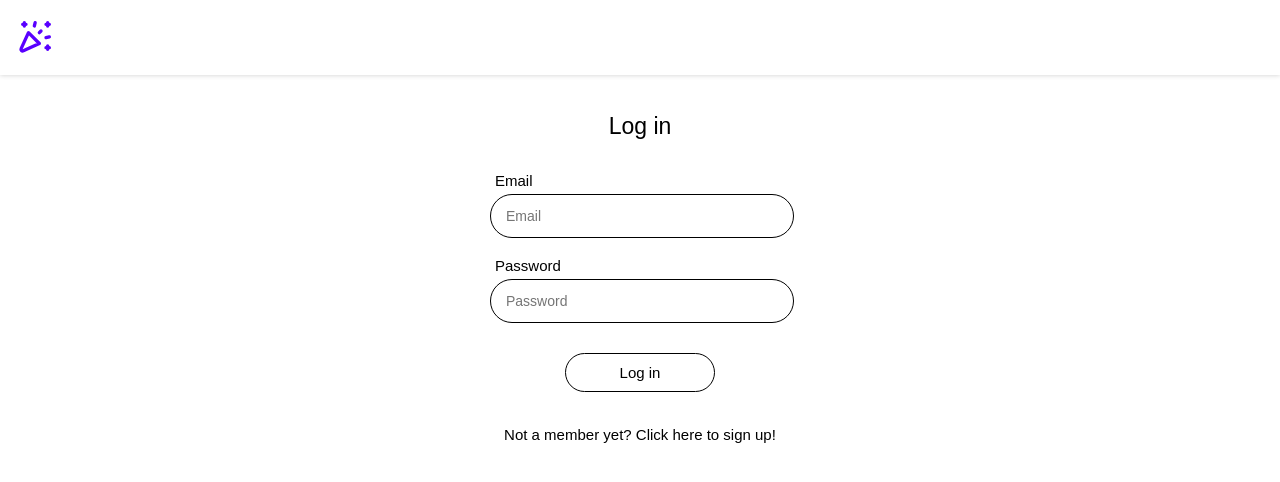
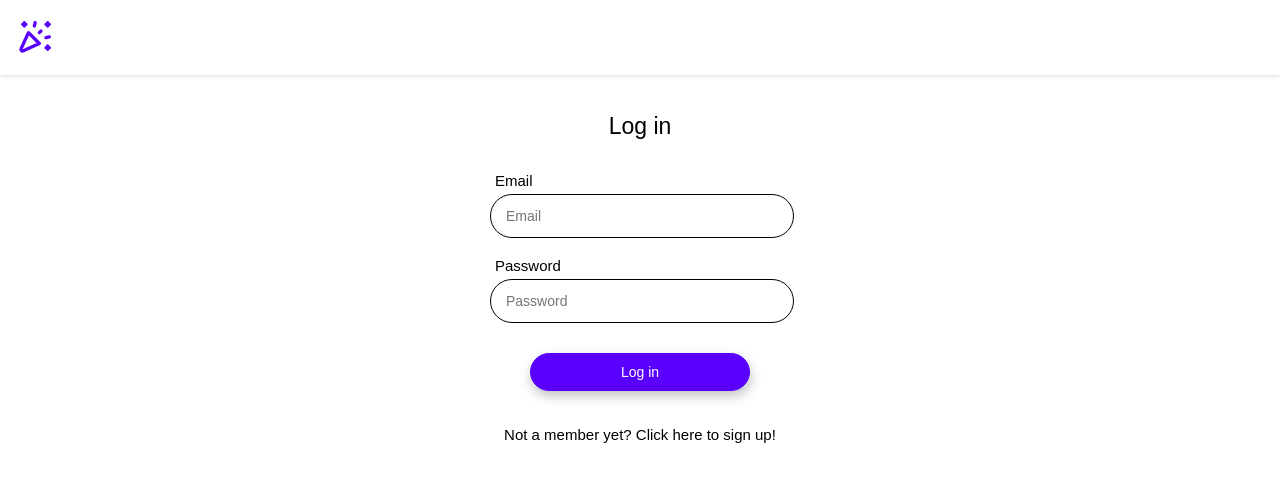
Before and after one commit to Marcus-Oskarsson/Pally, a React (Vite) app in the folder frontend/: page /login in a window 1280 px wide. Shown: the top 482 px of the page. Built offline with nearby package versions, Linux system fonts and the light colour scheme; what react-lazy-with-preload would draw is missing.

Commit message:
Small button fix

```diff
--- a/frontend/src/styles/login.scss
+++ b/frontend/src/styles/login.scss
@@ -84,21 +84,23 @@
     margin-bottom: 1em;
 
     button {
-      width: 10em;
-      padding: 10px 25px;
-      font-size: 15px;
-      background-color: #fff;
-      border: 1px solid #000;
-      border-radius: 50px;
-      animation: fadeIn 1s ease forwards;
+      width: 220px;
+    padding: 10px 25px;
+    color: #fff;
+    font-size: 14px;
+    background-color: #5900ff;
+    border: 1px solid #5900ff;
+    border-radius: 50px;
+    box-shadow: 1px 5px 12px rgb(194 194 194);
+    animation: fadeIn 1s ease forwards;
 
       @include transition(all 0.5s ease);
 
       &:hover {
-        color: #fff;
-        background-color: #000;
-        border: 1px solid #fff;
+        color: #000;
+        background-color: #fff;
         cursor: pointer;
+        opacity: 0.5;
       }
     }
   }
```
